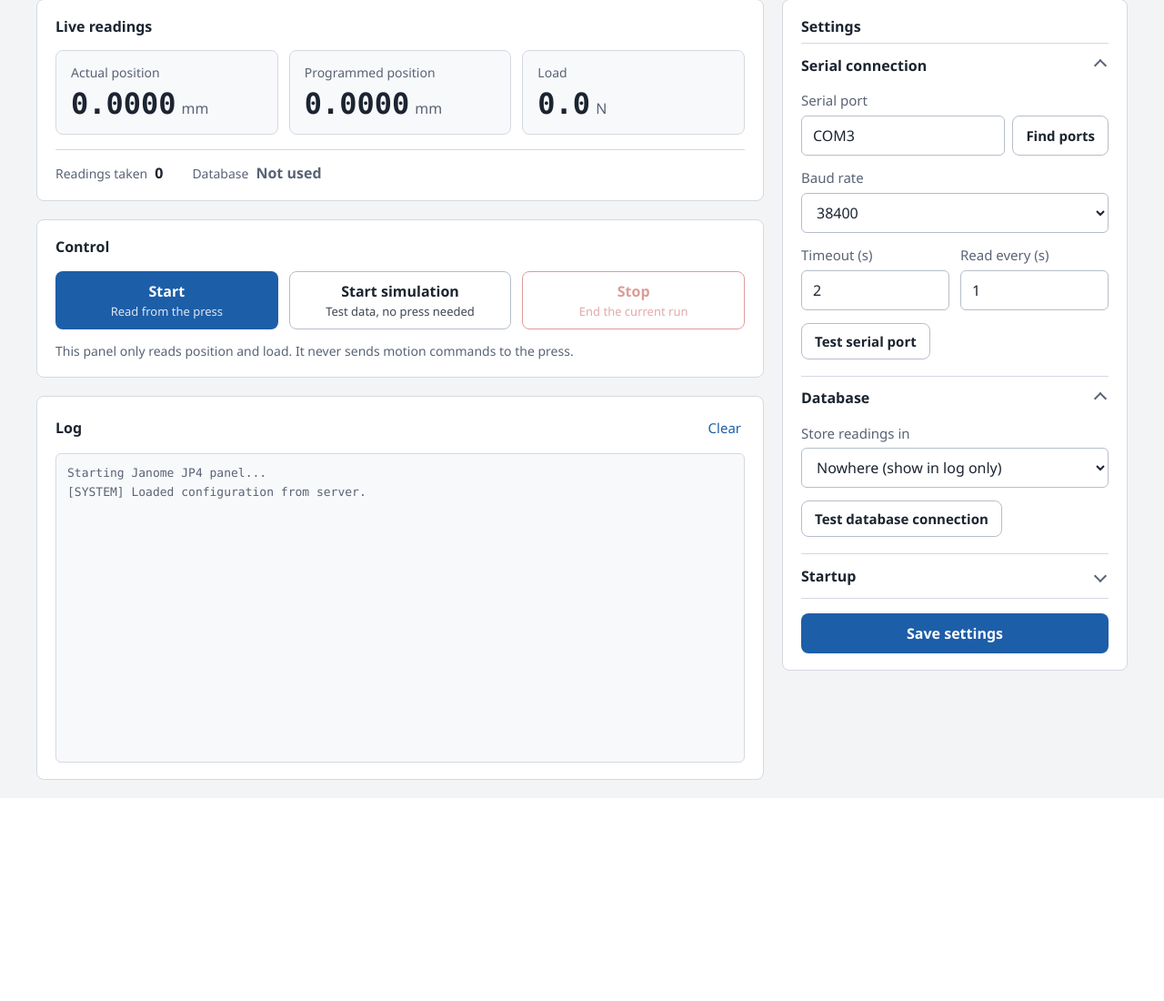
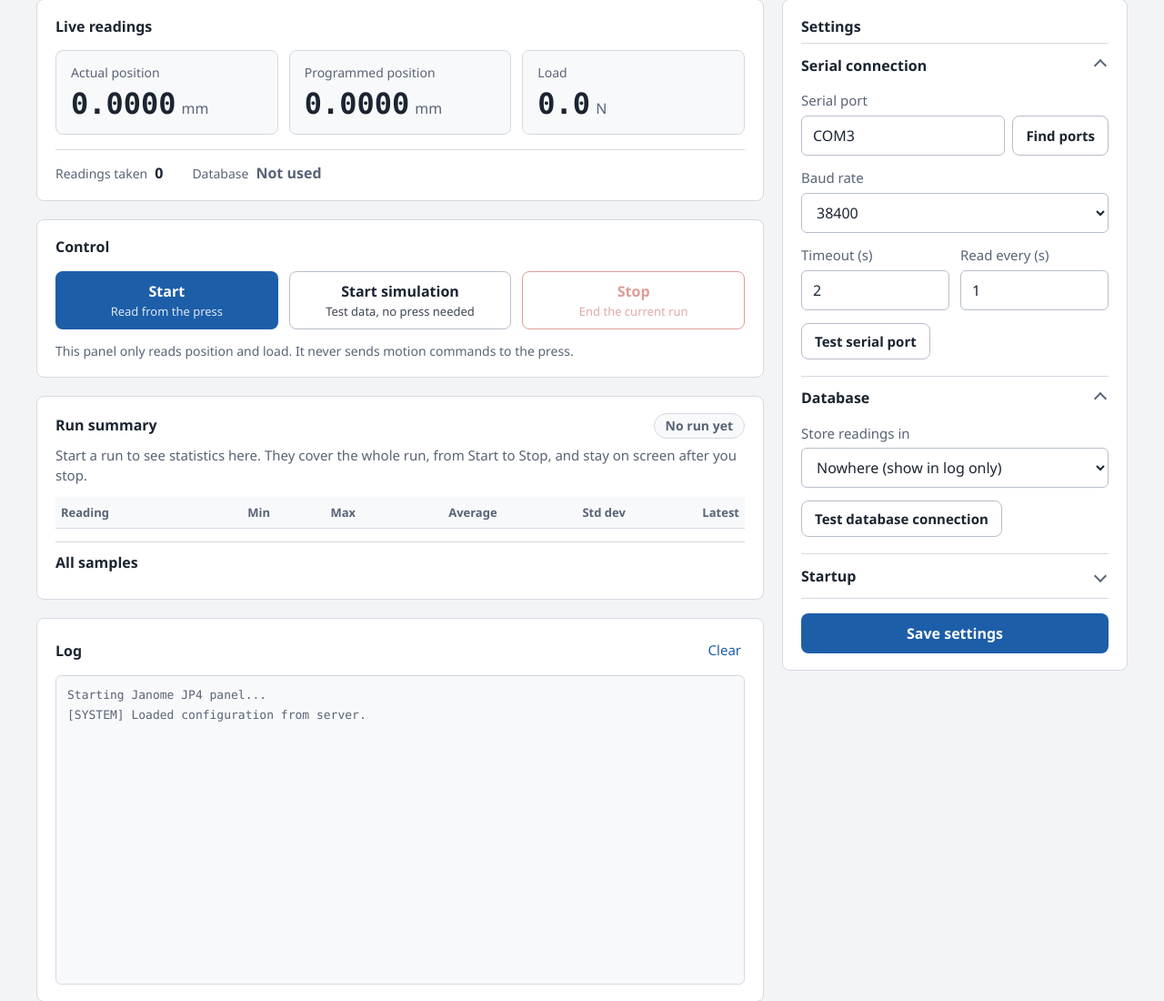
Before and after one commit to MoSkibidi/Janome_Data_Communication, a Flask app: page / in a window 1280 px wide. Shown: the part 99-1199 px from the top of the page at 91% size. Before the commit the page ends 956 px from the top, so only its background shows below. Run offline with Flask 3, Linux system fonts and the light colour scheme; lists and menus that the app fills with data are empty; some libraries are stand-ins or nearby versions.

Commit message:
feat: run summary with whole-run statistics and samples
Keep the readings of the current/last run in memory and show min, max,
average, std dev and latest per signal, plus a sample table and CSV
download. Data stays after Stop until the next Start. STATS lines now
carry the read time so samples keep their real timestamps.

Co-Authored-By: Claude Sonnet 5.5 <noreply@anthropic.com>

```diff
--- a/app.py
+++ b/app.py
@@ -17,8 +17,10 @@ import threading
 import re
 import shutil
 import time
-from flask import Flask, render_template, jsonify, request
+from datetime import datetime, timezone
+from flask import Flask, render_template, jsonify, request, Response
 from flask_socketio import SocketIO, emit
+from run_summary import RunSummary
 
 app = Flask(__name__, template_folder='templates', static_folder='static')
 socketio = SocketIO(app, cors_allowed_origins="*")
@@ -44,6 +46,7 @@ if not os.path.exists(CONFIG_PATH) and os.path.exists(_SEED_CONFIG):
 tail_thread = None
 stop_tail_event = threading.Event()
 last_stats = {}
+run_summary = RunSummary()  # statistics and samples of the current/last run, kept in memory only
 
 def read_config():
     """Reads configuration parameters from config.json."""
@@ -160,7 +163,7 @@ def terminate_pid(pid):
 
 # E.g.: [STATS] polled=1 | written=1 | db_errors=0 | encoder_position_mm=41.5 | teaching_position_mm=41.5 | load_n=512.3
 STATS_REGEX = re.compile(
-    r"\[STATS\] polled=(?P<polled>[0-9,]+) \| written=(?P<written>[0-9,]+) \| db_errors=(?P<errors>[0-9]+) \| encoder_position_mm=(?P<encoder>-?[0-9\.]+) \| teaching_position_mm=(?P<teach>-?[0-9\.]+) \| load_n=(?P<load>-?[0-9\.]+)(?: \| db_state=(?P<db_state>\w+) \| db_pending=(?P<db_pending>[0-9]+) \| db_dropped=(?P<db_dropped>[0-9]+))?"
+    r"\[STATS\] polled=(?P<polled>[0-9,]+) \| written=(?P<written>[0-9,]+) \| db_errors=(?P<errors>[0-9]+) \| encoder_position_mm=(?P<encoder>-?[0-9\.]+) \| teaching_position_mm=(?P<teach>-?[0-9\.]+) \| load_n=(?P<load>-?[0-9\.]+)(?: \| db_state=(?P<db_state>\w+) \| db_pending=(?P<db_pending>[0-9]+) \| db_dropped=(?P<db_dropped>[0-9]+))?(?: \| time=(?P<time>\S+))?"
 )
 
 def parse_and_emit_stats(line):
@@ -168,6 +171,17 @@ def parse_and_emit_stats(line):
     global last_stats
     match = STATS_REGEX.search(line)
     if match:
+        try:
+            read_at = datetime.fromisoformat(match.group('time')) if match.group('time') else datetime.now(timezone.utc)
+        except ValueError:
+            read_at = datetime.now(timezone.utc)
+        run_summary.add(
+            read_at,
+            float(match.group('encoder')),
+            float(match.group('teach')),
+            float(match.group('load')),
+        )
+        socketio.emit('run_update', run_summary.snapshot())
         last_stats = {
             'polled': match.group('polled'),
             'written': match.group('written'),
@@ -181,8 +195,12 @@ def parse_and_emit_stats(line):
         }
         socketio.emit('stats_update', last_stats)
 
-def tail_log_file():
-    """Background loop tailing the physical log file to feed sockets."""
+def tail_log_file(from_start=False):
+    """Background loop tailing the physical log file to feed sockets.
+
+    from_start=True reads the file from its beginning; used for a run this panel just
+    started, so no early sample is missed. Otherwise only new lines are followed.
+    """
     print("[SYSTEM] Janome JP4 Log tailing thread started.")
 
     while not os.path.exists(LOG_PATH) and not stop_tail_event.is_set():
@@ -190,7 +208,7 @@ def tail_log_file():
 
     try:
         with open(LOG_PATH, 'r', errors='replace') as f:
-            f.seek(0, os.SEEK_END)
+            f.seek(0, os.SEEK_SET if from_start else os.SEEK_END)
 
             while not stop_tail_event.is_set():
                 # is_pid_running() shells out to tasklist on Windows, which
@@ -200,6 +218,8 @@ def tail_log_file():
                 pid, _ = eventlet.tpool.execute(get_running_process)
                 if pid is None:
                     socketio.emit('status_change', {'is_running': False})
+                    run_summary.finish()
+                    socketio.emit('run_update', run_summary.snapshot())
                     if os.path.exists(PID_PATH):
                         try: os.remove(PID_PATH)
                         except: pass
@@ -228,12 +248,12 @@ def tail_log_file():
     finally:
         print("[SYSTEM] Janome JP4 Log tailing thread finished.")
 
-def start_tailing():
+def start_tailing(from_start=False):
     """Starts a new background tailing thread if not active."""
     global tail_thread, stop_tail_event
     stop_tail_event.clear()
     if tail_thread is None or not tail_thread.is_alive():
-        tail_thread = threading.Thread(target=tail_log_file, daemon=True)
+        tail_thread = threading.Thread(target=tail_log_file, args=(from_start,), daemon=True)
         tail_thread.start()
 
 def get_last_logs(count=50):
@@ -337,6 +357,29 @@ def get_status():
         'db_type': cfg.get('database', {}).get('db_type', 'none')
     })
 
+@app.route('/api/run', methods=['GET'])
+def api_run():
+    """Statistics of the current/last run (whole run, Start to Stop)."""
+    return jsonify(run_summary.snapshot())
+
+@app.route('/api/run/samples', methods=['GET'])
+def api_run_samples():
+    """Latest samples of the current/last run, oldest first (default 2000)."""
+    limit = request.args.get('limit', default=2000, type=int)
+    snap = run_summary.snapshot()
+    return jsonify({'samples': run_summary.samples(limit), 'count': snap['count'], 'stored': snap['stored']})
+
+@app.route('/api/run.csv', methods=['GET'])
+def api_run_csv():
+    """Every stored sample of the current/last run as a CSV download."""
+    started = run_summary.snapshot()['started_at'] or ''
+    stamp = re.sub(r'[^0-9]', '', started)[:14] or 'run'
+    return Response(
+        run_summary.csv_text(),
+        mimetype='text/csv',
+        headers={'Content-Disposition': f'attachment; filename=janome_run_{stamp}.csv'}
+    )
+
 @app.route('/api/scan_serial', methods=['GET'])
 def api_scan_serial():
     """Returns JSON list of detected serial interfaces on host PC."""
@@ -410,6 +453,8 @@ def handle_connect():
     if is_active and last_stats:
         emit('stats_update', last_stats)
 
+    emit('run_update', run_summary.snapshot())
+
     logs = get_last_logs(50)
     for log_line in logs:
         emit('log_update', {'log': log_line})
@@ -466,7 +511,10 @@ def handle_start(data=None):
         socketio.emit('status_change', {'is_running': True, 'mode': run_mode})
         socketio.emit('log_update', {'log': f'[SYSTEM] Spawning Janome JP4 process (PID: {proc.pid}) mode={run_mode.upper()}'})
 
-        start_tailing()
+        run_summary.start(run_mode)  # a new run replaces the previous run's summary
+        socketio.emit('run_update', run_summary.snapshot())
+
+        start_tailing(from_start=True)
 
     except Exception as e:
         socketio.emit('log_update', {'log': f'[SYSTEM] Failed to spawn Janome JP4 process: {e}'})
@@ -477,6 +525,8 @@ def handle_stop():
     pid, _ = get_running_process()
     if pid is None:
         socketio.emit('status_change', {'is_running': False})
+        run_summary.finish()
+        socketio.emit('run_update', run_summary.snapshot())
         emit('log_update', {'log': '[SYSTEM] Warning: Ingestion process is not running. Resetting UI state.'})
         if os.path.exists(PID_PATH):
             try: os.remove(PID_PATH)
@@ -502,6 +552,8 @@ def handle_stop():
         try: os.remove(MODE_PATH)
         except: pass
 
+    run_summary.finish()
+    socketio.emit('run_update', run_summary.snapshot())
     socketio.emit('status_change', {'is_running': False})
     socketio.emit('log_update', {'log': '[SYSTEM] Janome JP4 Ingestion process terminated.'})
 
--- a/read_janome_jp4.py
+++ b/read_janome_jp4.py
@@ -403,7 +403,7 @@ def run_ingestion_loop(config_path="config.json", max_iterations=None, override_
                 db_errors = writer.db_errors if writer else 0
                 pending = writer.pending if writer else 0
                 dropped = writer.dropped if writer else 0
-                print(f"[STATS] polled={iteration} | written={written} | db_errors={db_errors} | encoder_position_mm={data['encoder_position_mm']} | teaching_position_mm={data['teaching_position_mm']} | load_n={data['load_n']} | db_state={db_state} | db_pending={pending} | db_dropped={dropped}")
+                print(f"[STATS] polled={iteration} | written={written} | db_errors={db_errors} | encoder_position_mm={data['encoder_position_mm']} | teaching_position_mm={data['teaching_position_mm']} | load_n={data['load_n']} | db_state={db_state} | db_pending={pending} | db_dropped={dropped} | time={read_at.isoformat()}")
                 sys.stdout.flush()
 
             if max_iterations is not None and iteration >= max_iterations:
--- a/static/app.js
+++ b/static/app.js
@@ -15,6 +15,7 @@ document.addEventListener('DOMContentLoaded', () => {
     const elTeaching = document.getElementById('telemetry-teaching');
     const elLoad = document.getElementById('telemetry-load');
     const elDb = document.getElementById('telemetry-db');
+    const MAX_LOG_LINES = 1000;
 
     // DOM Elements - Form Fields
     const configForm = document.getElementById('config-form');
@@ -313,8 +314,140 @@ document.addEventListener('DOMContentLoaded', () => {
         }
         div.textContent = lineText;
         terminalBody.appendChild(div);
+        // Keep the page light during long runs: only the most recent lines stay in the view
+        while (terminalBody.childElementCount > MAX_LOG_LINES) {
+            terminalBody.removeChild(terminalBody.firstChild);
+        }
         terminalBody.scrollTop = terminalBody.scrollHeight;
     }
+
+    // ---------- Run summary (statistics + samples of the whole run, Start to Stop) ----------
+    const RUN_SIGNALS = [
+        { key: 'encoder_position_mm', label: 'Actual position', unit: 'mm', dp: 4 },
+        { key: 'teaching_position_mm', label: 'Programmed position', unit: 'mm', dp: 4 },
+        { key: 'load_n', label: 'Load', unit: 'N', dp: 1 }
+    ];
+    const SAMPLE_ROWS_SHOWN = 2000;
+
+    const elRunState = document.getElementById('run-state');
+    const elRunMeta = document.getElementById('run-meta');
+    const elStatsBody = document.getElementById('stats-body');
+    const elSamplesDetails = document.getElementById('samples-details');
+    const elSamplesCount = document.getElementById('samples-count');
+    const elSamplesBody = document.getElementById('samples-body');
+    const elSamplesNote = document.getElementById('samples-note');
+    const btnRefreshSamples = document.getElementById('btn-refresh-samples');
+    let lastRunState = 'idle';
+
+    function formatClock(iso) {
+        const d = new Date(iso);
+        const p = (n, w = 2) => String(n).padStart(w, '0');
+        return `${p(d.getHours())}:${p(d.getMinutes())}:${p(d.getSeconds())}.${p(d.getMilliseconds(), 3)}`;
+    }
+
+    function formatDuration(seconds) {
+        const s = Math.max(0, Math.round(seconds));
+        const h = Math.floor(s / 3600);
+        const m = Math.floor((s % 3600) / 60);
+        const sec = s % 60;
+        const mm = String(m).padStart(2, '0');
+        const ss = String(sec).padStart(2, '0');
+        return h > 0 ? `${h}:${mm}:${ss}` : `${mm}:${ss}`;
+    }
+
+    function renderRun(run) {
+        if (!run) return;
+
+        const badges = {
+            idle: ['badge badge-idle', 'No run yet'],
+            running: [run.mode === 'real' ? 'badge badge-running' : 'badge badge-sim',
+                      run.mode === 'real' ? 'Running' : 'Running (simulation)'],
+            finished: ['badge badge-finished', run.mode === 'real' || !run.mode ? 'Finished' : 'Finished (simulation)']
+        };
+        const [badgeClass, badgeText] = badges[run.state] || badges.idle;
+        elRunState.className = badgeClass;
+        elRunState.textContent = badgeText;
+
+        if (run.state === 'idle') {
+            elRunMeta.textContent = 'Start a run to see statistics here. They cover the whole run, from Start to Stop, and stay on screen after you stop.';
+        } else {
+            const parts = [
+                `Started ${new Date(run.started_at).toLocaleTimeString([], { hour12: false })}`,
+                `${run.state === 'running' ? 'Running for' : 'Lasted'} ${formatDuration(run.duration_s)}`,
+                `${run.count.toLocaleString()} readings`
+            ];
+            elRunMeta.textContent = parts.join('  ·  ');
+            if (run.truncated) {
+                elRunMeta.textContent += `  ·  statistics cover all readings; the table keeps the latest ${run.stored.toLocaleString()}`;
+            }
+        }
+
+        elStatsBody.innerHTML = '';
+        RUN_SIGNALS.forEach(sig => {
+            const st = run.stats ? run.stats[sig.key] : null;
+            const tr = document.createElement('tr');
+            const cell = (text, cls) => {
+                const td = document.createElement('td');
+                td.textContent = text;
+                if (cls) td.className = cls;
+                return td;
+            };
+            const nameTd = document.createElement('td');
+            nameTd.innerHTML = `${sig.label}<span class="unit">${sig.unit}</span>`;
+            tr.appendChild(nameTd);
+            ['min', 'max', 'mean', 'std', 'last'].forEach(k => {
+                tr.appendChild(cell(st ? st[k].toFixed(sig.dp) : '–'));
+            });
+            elStatsBody.appendChild(tr);
+        });
+
+        elSamplesCount.textContent = run.count ? `(${run.count.toLocaleString()})` : '';
+
+        // Refresh the sample table once when a run ends so it shows the final data
+        if (lastRunState === 'running' && run.state !== 'running' && elSamplesDetails.open) {
+            loadSamples();
+        }
+        lastRunState = run.state;
+    }
+
+    async function loadSamples() {
+        try {
+            const res = await fetch(`/api/run/samples?limit=${SAMPLE_ROWS_SHOWN}`);
+            const data = await res.json();
+            const rows = data.samples || [];
+            const frag = document.createDocumentFragment();
+            // Newest first, so the latest readings are visible without scrolling
+            for (let i = rows.length - 1; i >= 0; i--) {
+                const [iso, enc, teach, load] = rows[i];
+                const tr = document.createElement('tr');
+                [formatClock(iso), enc.toFixed(4), teach.toFixed(4), load.toFixed(1)].forEach(text => {
+                    const td = document.createElement('td');
+                    td.textContent = text;
+                    tr.appendChild(td);
+                });
+                frag.appendChild(tr);
+            }
+            elSamplesBody.innerHTML = '';
+            elSamplesBody.appendChild(frag);
+
+            if (!rows.length) {
+                elSamplesNote.textContent = 'No readings yet.';
+            } else if (data.count > rows.length) {
+                elSamplesNote.textContent = `Showing the latest ${rows.length.toLocaleString()} of ${data.count.toLocaleString()} readings. Download the CSV for all of them.`;
+            } else {
+                elSamplesNote.textContent = `Showing all ${rows.length.toLocaleString()} readings, newest first.`;
+            }
+        } catch (err) {
+            elSamplesNote.textContent = `Could not load readings: ${err.message}`;
+        }
+    }
+
+    elSamplesDetails.addEventListener('toggle', () => { if (elSamplesDetails.open) loadSamples(); });
+    btnRefreshSamples.addEventListener('click', loadSamples);
+    // While a run is going and the table is open, keep it current
+    setInterval(() => {
+        if (elSamplesDetails.open && lastRunState === 'running') loadSamples();
+    }, 3000);
 
     // Socket.IO Handlers
     socket.on('connect', () => {
@@ -354,6 +487,8 @@ document.addEventListener('DOMContentLoaded', () => {
         if (stats.db_state) showDbState(stats.db_state, stats.db_pending);
     });
 
+    socket.on('run_update', renderRun);
+
     socket.on('log_update', (data) => {
         if (data && data.log) {
             appendLog(data.log);
--- a/static/style.css
+++ b/static/style.css
@@ -245,6 +245,67 @@ input:focus-visible, select:focus-visible, summary:focus-visible {
 
 .note { margin-top: 14px; font-size: 0.875rem; color: var(--muted); }
 
+/* ---------- Run summary ---------- */
+.card-head {
+    display: flex;
+    align-items: center;
+    justify-content: space-between;
+    gap: 12px;
+    margin-bottom: 8px;
+}
+.card-head h2 { font-size: 1rem; font-weight: 600; margin: 0; }
+
+.badge {
+    padding: 3px 12px;
+    border-radius: 999px;
+    border: 1px solid var(--border);
+    font-size: 0.875rem;
+    font-weight: 600;
+    white-space: nowrap;
+}
+.badge-idle { background: var(--surface-alt); color: var(--muted); }
+.badge-running { background: var(--ok-bg); border-color: #b9dcc5; color: var(--ok); }
+.badge-sim { background: var(--warn-bg); border-color: #ecd9a0; color: var(--warn); }
+.badge-finished { background: var(--surface-alt); border-color: var(--border-strong); color: var(--text); }
+
+.run-meta { font-size: 0.9375rem; color: var(--muted); margin-bottom: 12px; }
+.muted { color: var(--muted); font-weight: 400; }
+
+.table-wrap { overflow-x: auto; }
+
+.data-table {
+    width: 100%;
+    border-collapse: collapse;
+    font-size: 0.9375rem;
+    font-variant-numeric: tabular-nums;
+}
+.data-table th, .data-table td {
+    padding: 8px 10px;
+    border-bottom: 1px solid var(--border);
+    text-align: right;
+    white-space: nowrap;
+}
+.data-table th:first-child, .data-table td:first-child { text-align: left; }
+.data-table th { color: var(--muted); font-weight: 600; font-size: 0.8125rem; background: var(--surface-alt); }
+.data-table td { font-family: var(--mono); }
+.data-table td:first-child { font-family: var(--font); }
+.stats-table td:first-child { font-weight: 600; }
+.stats-table .unit { color: var(--muted); font-weight: 400; margin-left: 4px; font-size: 0.8125rem; }
+/* Keep all six statistics columns visible on a tablet or narrow window */
+.stats-table th, .stats-table td { padding: 8px 6px; }
+.stats-table td:not(:first-child) { font-size: 0.875rem; }
+.stats-table td:first-child, .stats-table th:first-child { white-space: normal; }
+.stats-table .unit { display: block; margin-left: 0; }
+
+.samples { margin-top: 14px; border-top: 1px solid var(--border); }
+.samples summary { min-height: 44px; display: flex; align-items: center; gap: 8px; font-weight: 600; cursor: pointer; }
+.samples-tools { display: flex; gap: 16px; margin-bottom: 8px; }
+.samples-tools a.btn-link { text-decoration: none; }
+.samples-tools a.btn-link:hover { text-decoration: underline; }
+.samples-scroll { max-height: 320px; overflow-y: auto; border: 1px solid var(--border); border-radius: 6px; }
+.samples-scroll .data-table th { position: sticky; top: 0; z-index: 1; }
+.samples-scroll .data-table tr:last-child td { border-bottom: 0; }
+
 /* ---------- Log ---------- */
 .log-header {
     display: flex;
--- a/templates/index.html
+++ b/templates/index.html
@@ -74,6 +74,41 @@
                     </button>
                 </div>
                 <p class="note">This panel only reads position and load. It never sends motion commands to the press.</p>
+            </section>
+
+            <!-- Run summary: statistics and samples of the whole run (Start to Stop) -->
+            <section class="card" aria-labelledby="run-title">
+                <div class="card-head">
+                    <h2 id="run-title">Run summary</h2>
+                    <span class="badge badge-idle" id="run-state">No run yet</span>
+                </div>
+                <p class="run-meta" id="run-meta">Start a run to see statistics here. They cover the whole run, from Start to Stop, and stay on screen after you stop.</p>
+
+                <div class="table-wrap">
+                    <table class="data-table stats-table">
+                        <thead>
+                            <tr><th scope="col">Reading</th><th scope="col">Min</th><th scope="col">Max</th><th scope="col">Average</th><th scope="col">Std dev</th><th scope="col">Latest</th></tr>
+                        </thead>
+                        <tbody id="stats-body"></tbody>
+                    </table>
+                </div>
+
+                <details class="samples" id="samples-details">
+                    <summary>All samples <span class="muted" id="samples-count"></span></summary>
+                    <div class="samples-tools">
+                        <button type="button" id="btn-refresh-samples" class="btn-link">Refresh</button>
+                        <a id="link-csv" class="btn-link" href="/api/run.csv" download>Download CSV</a>
+                    </div>
+                    <div class="table-wrap samples-scroll">
+                        <table class="data-table samples-table">
+                            <thead>
+                                <tr><th scope="col">Time</th><th scope="col">Actual position (mm)</th><th scope="col">Programmed position (mm)</th><th scope="col">Load (N)</th></tr>
+                            </thead>
+                            <tbody id="samples-body"></tbody>
+                        </table>
+                    </div>
+                    <p class="note" id="samples-note"></p>
+                </details>
             </section>
 
             <!-- Log -->
```
Also changed, not shown: run_summary.py (added, +133 -0 lines), README.md.
